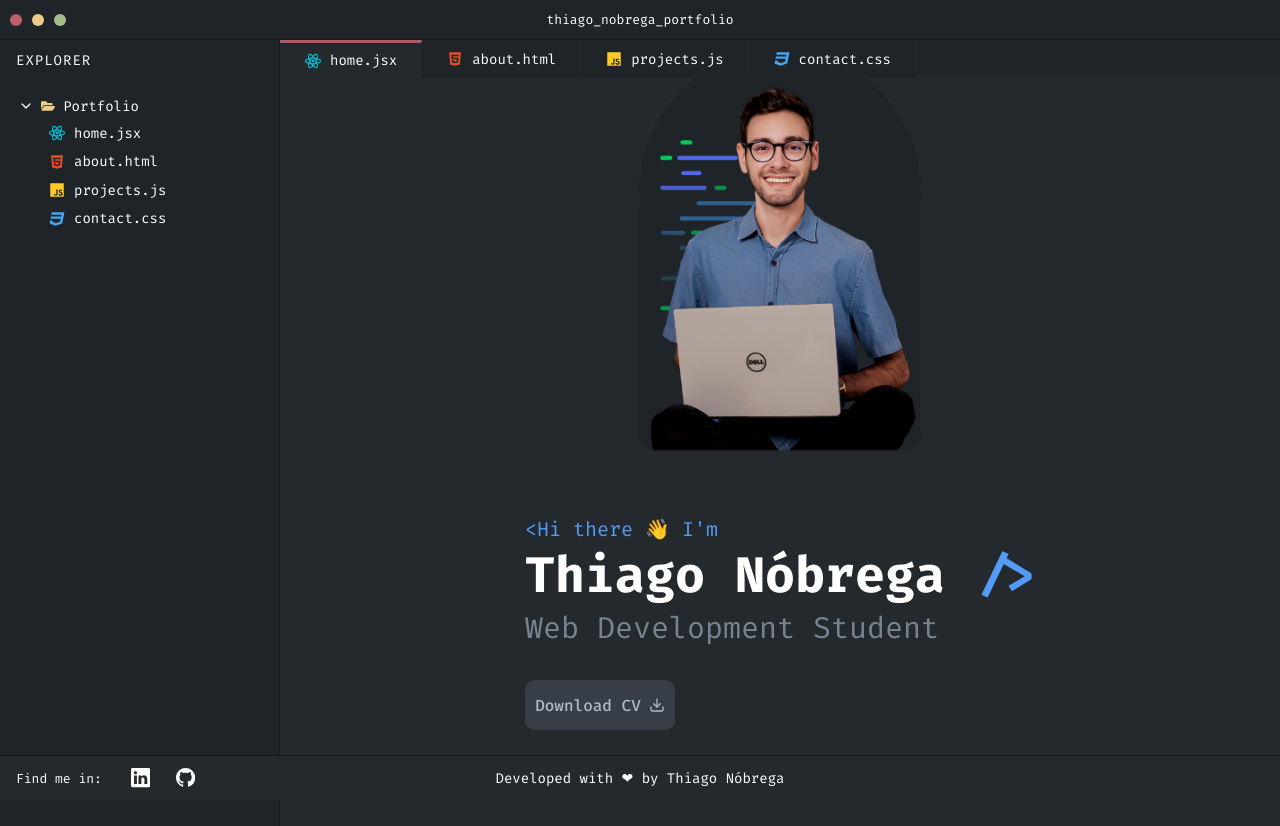
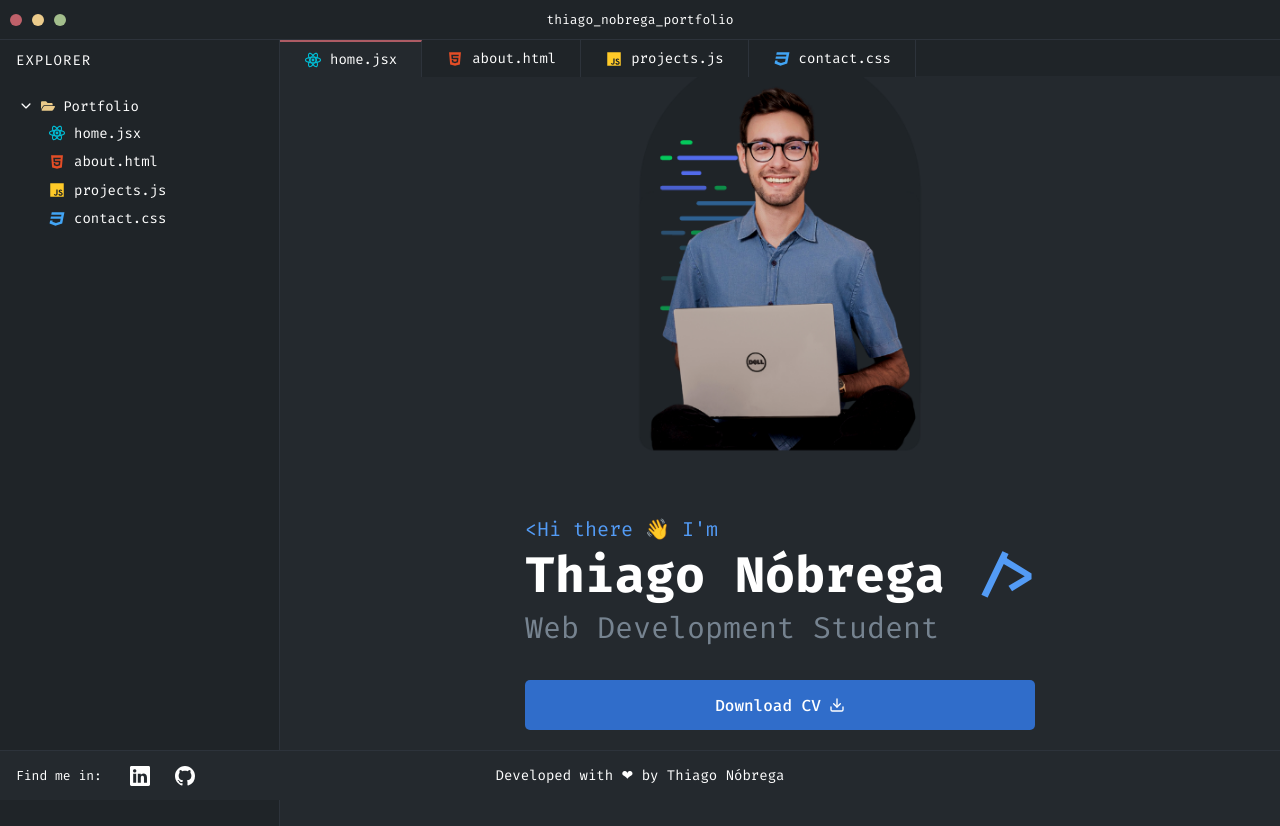
Before and after one commit to thiagosousa-dev/myPortfolio, a React (Create React App) app: page / in a window 1280 px wide. Built offline with nearby package versions, Linux system fonts and the light colour scheme; a web font is replaced by a local one.

Commit message:
feat: mudando texto do about

```diff
--- a/src/pages/About.js
+++ b/src/pages/About.js
@@ -22,18 +22,18 @@ function About() {
               <span className="span-tag body">{'<body>'}</span>
               <br/>
               <span className="span-tag content">{'<h1>'}</span>
-                <h1 className="title-about">About me</h1>
+                <h1 className="title-about">Olá,</h1>
               <span className="span-tag content">{'</h1>'}</span>
               <br/>
               <span className="span-tag content">{'<p>'}</span>
                 <p className="text-about">
-                  Olá! Meu nome é Thiago e adoro solucionar problemas através dos códigos. Sou formado em Engenharia Civil, mas atualmente estudo Desenvolvimento Web.
+                  Meu nome é <span className="span-highlight"><b>Thiago Nóbrega</b></span> e adoro solucionar problemas através dos códigos. Sou formado em Engenharia Civil, mas estou em transição de carreira, atualmente estudando Desenvolvimento <span className="span-highlight">Web Full Stack.</span>
                 </p>
                 <p className="text-about">
-                  Sou um profissional em transição de carreira, que encontrou na programação um propósito de vida. Meu foco é poder ajudar a melhorar a vida das pessoas, desenvolvendo aplicações que sejam acessíveis e funcionais.
+                  Meu foco é poder ajudar a melhorar a vida das pessoas, desenvolvendo aplicações que sejam <span className="span-highlight">acessíveis e funcionais</span>. A experiência inclui a solução de problemas e testes, trabalhando em equipes com prazos rigorosos, para projetos desenvolvidos no curso da Trybe.
                 </p>
                 <p className="text-about last">
-                  Atualmente procuro uma oportunidade como desenvolvedor Front-End, mas também estou estudando para me tornar um desenvolvedor FullStack. As tecnologias que utilizo são: Html, CSS, JavaScript, React, Redux, ContextAPI, Hooks, Jest/RTL, Git/Github.
+                  AS habilidades relevantes incluem: <span className="span-highlight">Html, CSS, JavaScript, React, Redux, ContextAPI, Hooks, Jest/RTL, Git/Github.</span>
                 </p>
               <span className="span-tag content">{'</p>'}</span>
               <br/>
--- a/src/styles/About.css
+++ b/src/styles/About.css
@@ -4,15 +4,14 @@
 }
 
 .about-container {
-  width: min(600px, 90vw);
+  width: min(800px, 90vw);
   margin-top: 30px;
 }
 
 .title-about {
   font-size: 50px;
-  margin-left: 3.6rem;
-  color: #539BF5;
-  position: relative;
+  margin-left: 2.5rem;
+  color: #e1e1e6;
 }
 
 /* .title-about:first-of-type:before {
@@ -34,6 +33,7 @@
   color: #e1e1e6;
   margin-left: 2.4rem;
   margin-bottom: 1.5rem;
+  font-size: 1.1rem;
 }
 
 .text-about.last {
@@ -59,6 +59,10 @@
   color: #768390;
 }
 
+.span-highlight {
+  color: #539BF5;
+}
+
 
 @media screen and (max-width: 1090px) {
   .main-wrapper.about {
--- a/src/styles/Footer.css
+++ b/src/styles/Footer.css
@@ -5,9 +5,9 @@
   position: fixed;
   color: white;
   width: 100vw;
-  height: 45px;
+  height: 50px;
   align-items: center;
-  border-top: 1px solid #161a1d;
+  border-top: 1px solid #2D333B;
   justify-content: center;
   z-index: 2;
 }
@@ -37,12 +37,12 @@
 }
 
 .icon-footer {
-  font-size: 1.2rem;
+  font-size: 1.25rem;
   transition: 0.5s;
 }
 
 .icon-footer:hover {
-  color: #768390;
+  color: #93989e;
 }
 
 .text-footer {
--- a/src/styles/Header.css
+++ b/src/styles/Header.css
@@ -16,7 +16,7 @@
   outline: none;
   padding: 0.5rem 1.5rem;
   cursor: pointer;
-  border-right: 1.5px solid #24292E;
+  border-right: 1.5px solid #2D333B;
   background-color: #1f2428;
   color: white;
   font-size: 14px;
@@ -29,9 +29,9 @@
 }
 
 .nav-bar.active {
-  border-right: 1.5px solid #24292E;
+  border-right: 1.5px solid #2D333B;
   border-bottom: none;
-  border-top: 3px solid #AD5B64;
+  border-top: 2px solid #AD5B64;
   background-color: #24292E;
 }
 
--- a/src/styles/Home.css
+++ b/src/styles/Home.css
@@ -36,7 +36,7 @@
 .btn-download {
   border:none;
   outline: none;
-  border-radius: 10px;
+  border-radius: 5px;
   height: 50px;
   width: 150px;
   font-size: 1rem;
@@ -47,13 +47,13 @@
   align-items: center;
   justify-content: center;
   gap: 0.5rem;
-  background-color: #373E47;
-  color: #ADBAC7;
+  background-color: #306DCA;
+  color: white;
   transition: 0.3s;
 }
 
 .btn-download:hover {
-  background-color: #306DCA;
+  background-color: #225aad;
   color: white;
 }
 
@@ -87,6 +87,9 @@
   .home-content {
     order: 2;
   }
+  .btn-download {
+    width: 100%;
+  }
 }
 
 @media screen and (max-width: 580px) {
--- a/src/styles/SideBar.css
+++ b/src/styles/SideBar.css
@@ -3,7 +3,7 @@
   background-color: #1F2428;
   width: 17.5rem;
   color: white;
-  border-right: 1px solid #161a1d;
+  border-right: 1px solid #2D333B;
   position: fixed;
   top: 40px;
   overflow-x: hidden;
@@ -58,7 +58,7 @@
 
 @media screen and (max-width: 1150px) {
   .side-bar-container {
-    border-left: 1px solid #161a1d;
+    border-left: 1px solid #2D333B;
     width: 0;
     right: 0;
     top: 40px;
--- a/src/styles/TitleBar.css
+++ b/src/styles/TitleBar.css
@@ -1,6 +1,6 @@
 .title-bar {
   background-color: #1f2428;
-  border-bottom: 1px solid #161a1d;
+  border-bottom: 1px solid #2D333B;
   color: white;
   font-size: 13px;
   height: 40px;
@@ -11,7 +11,7 @@
   top: 0;
   left: 0;
   width: 100vw;
-  z-index: 1;
+  z-index: 2;
 }
 
 .title-btn {
```
